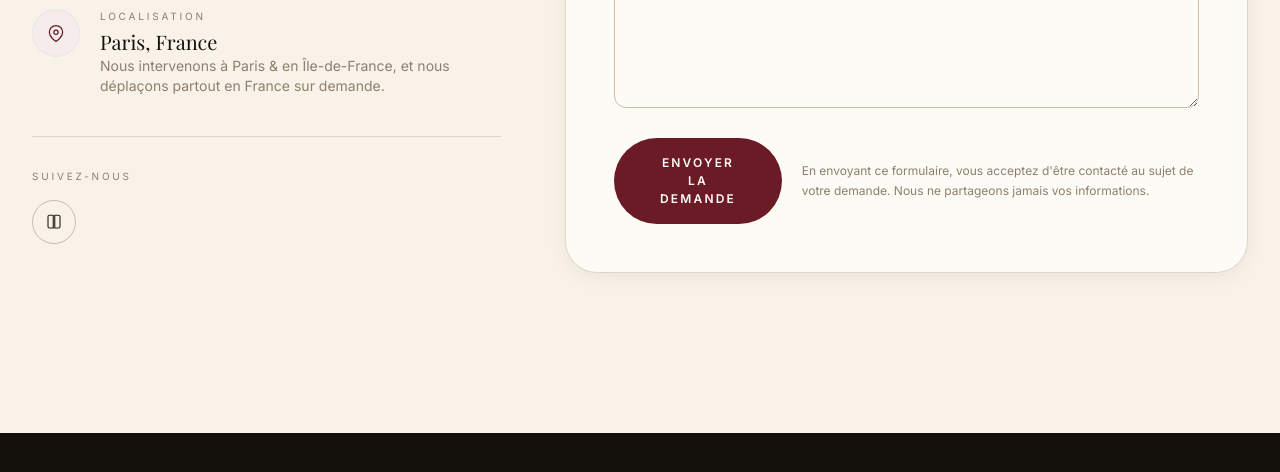
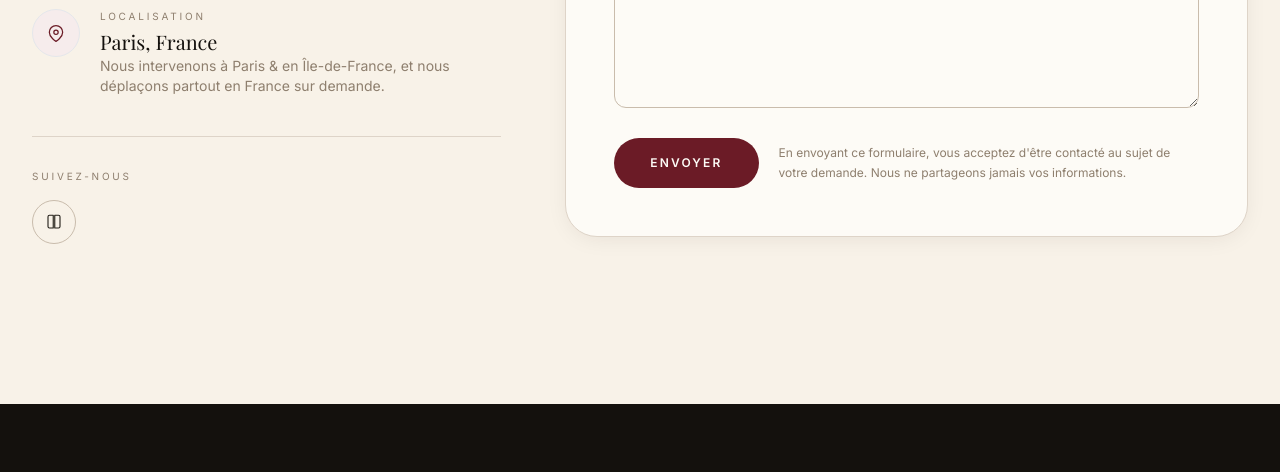
Before and after one commit to scheffershen/studiomafelicite, a plain HTML site: page index.html in a window 1280 px wide. Shown: the part 8320-8792 px from the top of the page. Drawn offline with nearby package versions, Linux system fonts and the light colour scheme; a web font is replaced by a local one.

Commit message:
working progess

```diff
--- a/index.html
+++ b/index.html
@@ -933,7 +933,7 @@
 
             <div class="sm:col-span-2 flex flex-col sm:flex-row sm:items-center gap-5 pt-1">
               <button type="submit" data-i18n="contact.submit" class="group inline-flex items-center justify-center gap-3 rounded-full bg-wine-700 px-9 py-4 text-[12px] font-semibold uppercase tracking-[0.18em] text-cream-50 transition-all duration-300 hover:bg-wine-600 hover:shadow-lift hover:-translate-y-0.5 disabled:opacity-60 disabled:pointer-events-none">
-                Envoyer la demande
+                Envoyer
                 <svg class="w-4 h-4 transition-transform duration-300 group-hover:translate-x-1" viewBox="0 0 24 24" fill="none" stroke="currentColor" stroke-width="1.6"><path d="M5 12h14M13 6l6 6-6 6" stroke-linecap="round" stroke-linejoin="round"/></svg>
               </button>
               <p class="text-xs text-taupe-400 leading-relaxed" data-i18n="contact.disclaimer">
@@ -1146,7 +1146,7 @@
         optPrivate:"Dîner privé ou cocktail", optOther:"Autre",
         needLabel:"De quoi avez-vous besoin ?", needDecoration:"Décoration", needHosting:"Animation / Maître de cérémonie", needBoth:"Les deux",
         labelMessage:`Message <span class="text-wine-700">*</span>`, placeholderMessage:"Lieu, nombre d'invités, l'ambiance que vous imaginez…", errMessage:"Merci d'ajouter quelques mots sur votre événement.",
-        submit:"Envoyer la demande",
+        submit:"Envoyer",
         disclaimer:"En envoyant ce formulaire, vous acceptez d'être contacté au sujet de votre demande. Nous ne partageons jamais vos informations.",
         submitError:"Une erreur est survenue lors de l'envoi. Merci de réessayer ou de nous écrire directement à bonjour@studiomafelicite.com.",
         successTitle:"Merci — demande bien reçue.", successDesc:"Nous vous recontactons sous un jour ouvré à l'adresse indiquée.", successReset:"Envoyer une nouvelle demande"
@@ -1260,7 +1260,7 @@
         optPrivate:"Private dinner or cocktail", optOther:"Other",
         needLabel:"What do you need?", needDecoration:"Decoration", needHosting:"Hosting / MC", needBoth:"Both",
         labelMessage:`Message <span class="text-wine-700">*</span>`, placeholderMessage:"Venue, guest count, the atmosphere you have in mind…", errMessage:"Please add a few words about your event.",
-        submit:"Send request",
+        submit:"Send",
         disclaimer:"By sending you agree to be contacted about your enquiry. We never share your details.",
         submitError:"Something went wrong while sending your request. Please try again or email us directly at bonjour@studiomafelicite.com.",
         successTitle:"Merci — request received.", successDesc:"We'll be in touch within one working day at the address you gave us.", successReset:"Send another request"
```
Also changed, not shown: .claude/settings.local.json.
